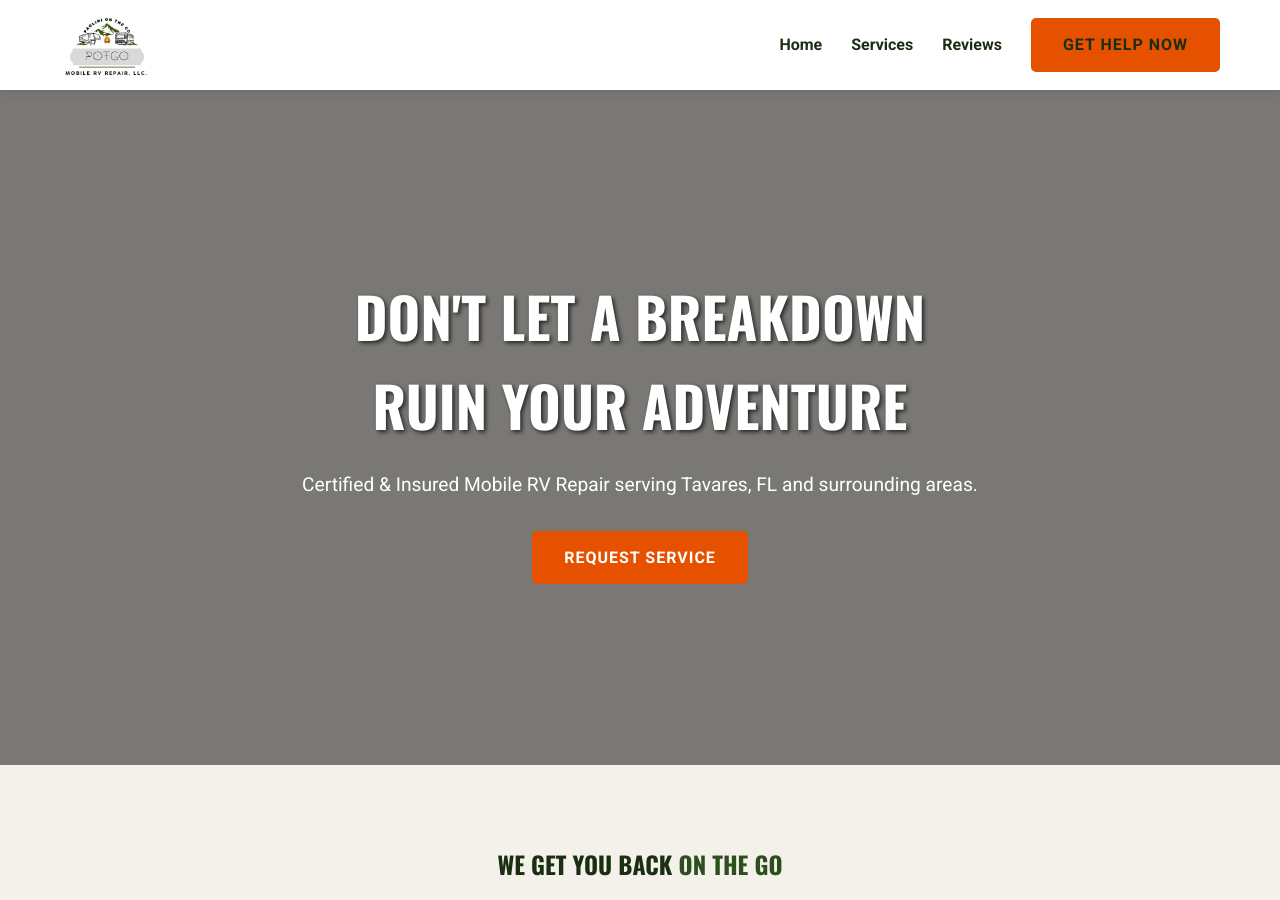
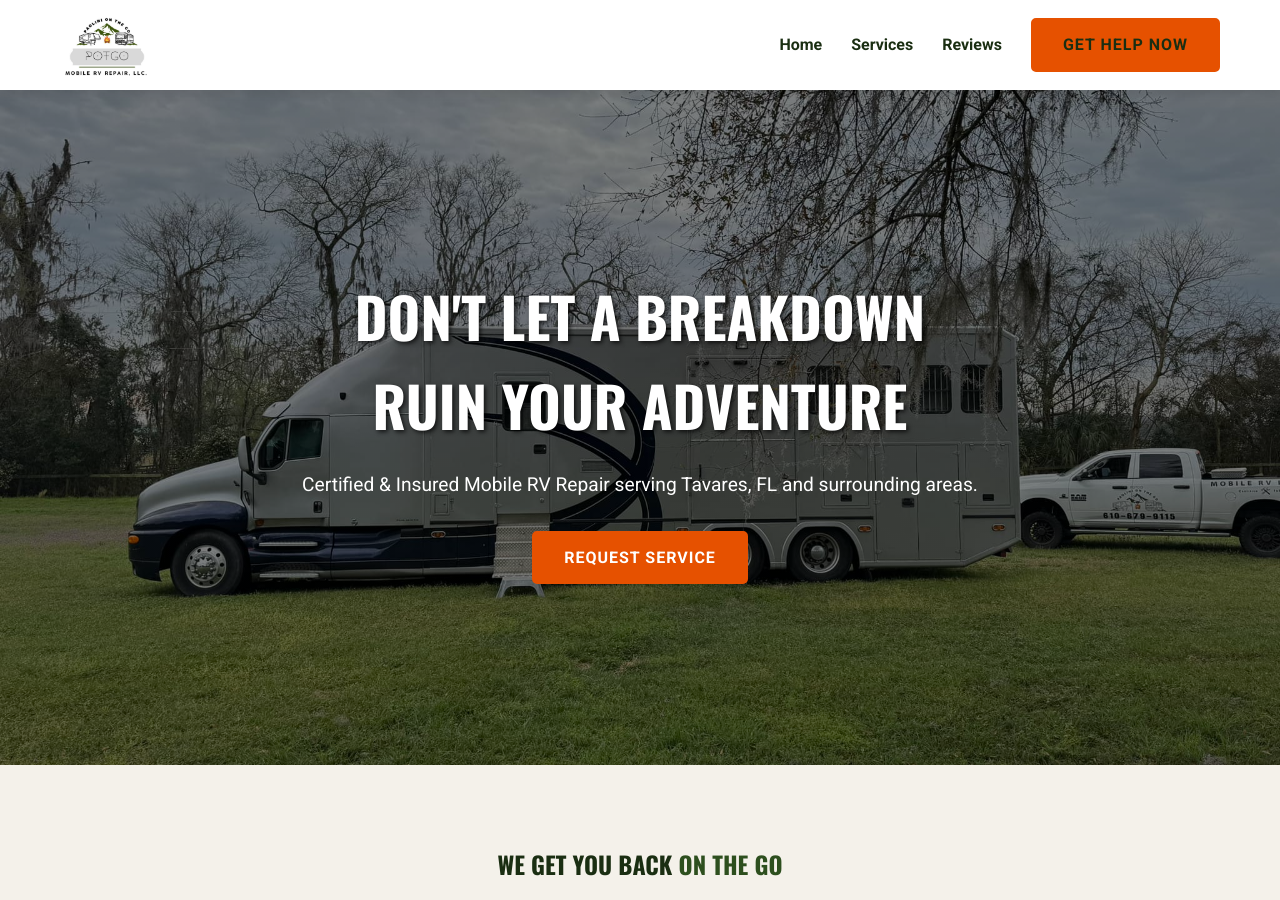
Before and after one commit to JamesBrownR/POTGO, a Jekyll site: the page built from index.html, in a window 1280 px wide and 900 px high. Built offline with Jekyll 4.4.1, drawn with Linux system fonts in a browser that asks for light colours.

Commit message:
Update styles.html

```diff
--- a/_includes/styles.html
+++ b/_includes/styles.html
@@ -75,7 +75,7 @@
 
     /* --- HERO --- */
     .hero {
-        background: linear-gradient(rgba(0,0,0,0.5), rgba(0,0,0,0.5)), url('{{ site.baseurl }}/POTGOHero.webp');
+        background: linear-gradient(rgba(0,0,0,0.5), rgba(0,0,0,0.5)), url('{{ site.baseurl }}/Pics/POTGOHero.webp');
         background-size: cover;
         background-position: center;
         height: 75vh;
```
